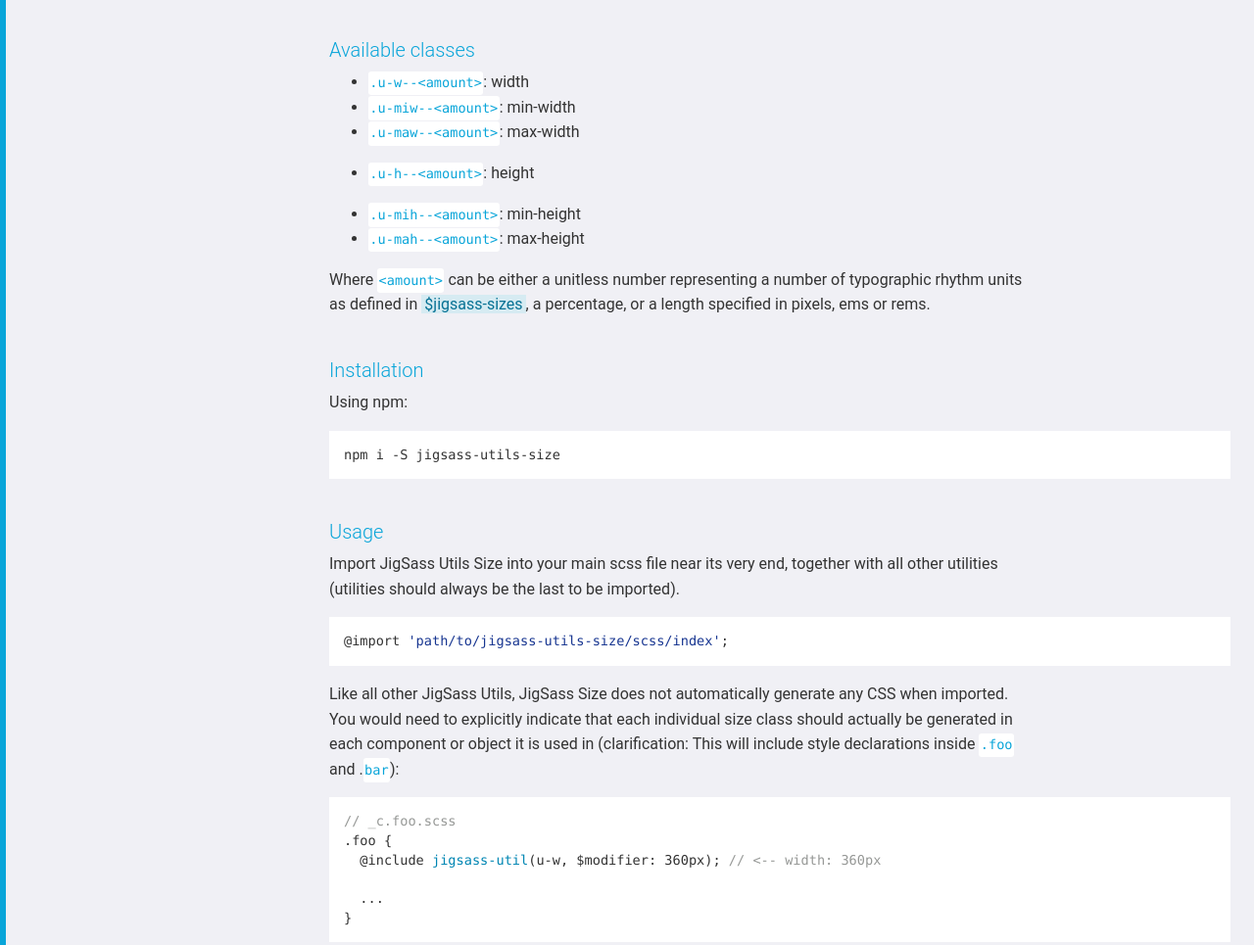
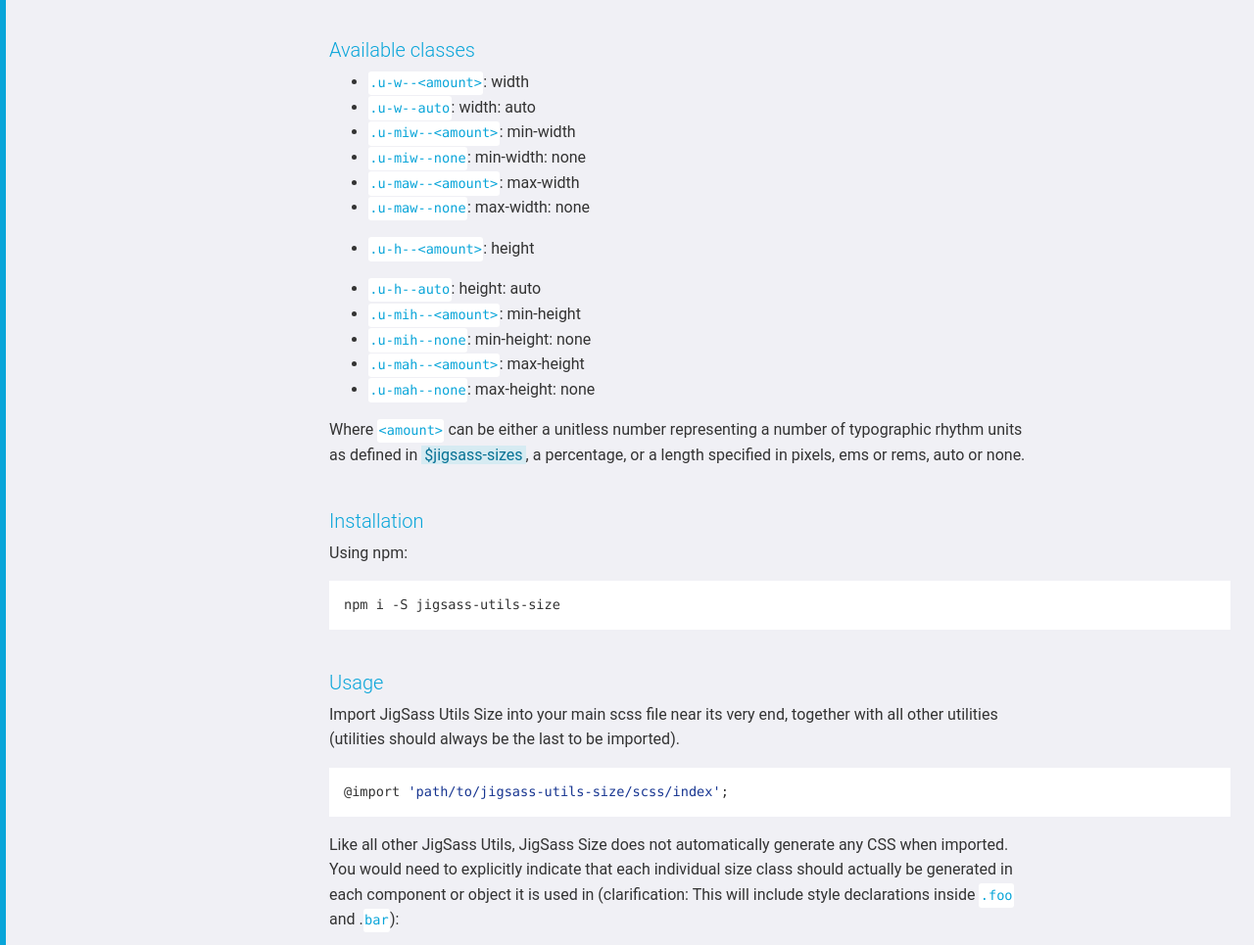
Before and after one commit to TxHawks/jigsass-utils-size, a plain HTML site: page index.html in a window 1280 px wide. Shown: the part 938-1903 px from the top of the page at 98% size. Drawn offline with Linux system fonts and the light colour scheme.

Commit message:
Allow `auto` and `none` sizing classes.

```diff
--- a/index.html
+++ b/index.html
@@ -171,18 +171,24 @@
 <h4 id="available-classes">Available classes</h4>
 <ul>
 <li><code>.u-w--&lt;amount&gt;</code>: width</li>
+<li><code>.u-w--auto</code>: width: auto</li>
 <li><code>.u-miw--&lt;amount&gt;</code>: min-width</li>
-<li><p><code>.u-maw--&lt;amount&gt;</code>: max-width</p>
+<li><code>.u-miw--none</code>: min-width: none</li>
+<li><code>.u-maw--&lt;amount&gt;</code>: max-width</li>
+<li><p><code>.u-maw--none</code>: max-width: none</p>
 </li>
 <li><p><code>.u-h--&lt;amount&gt;</code>: height</p>
 </li>
+<li><code>.u-h--auto</code>: height: auto</li>
 <li><code>.u-mih--&lt;amount&gt;</code>: min-height</li>
+<li><code>.u-mih--none</code>: min-height: none</li>
 <li><code>.u-mah--&lt;amount&gt;</code>: max-height</li>
+<li><code>.u-mah--none</code>: max-height: none</li>
 </ul>
 <p>Where <code>&lt;amount&gt;</code> can be either a unitless number representing a number of
 typographic rhythm units as defined in
 <a href="https://txhawks.github.io/jigsass-tools-typography/#variable-jigsass-sizes">$jigsass-sizes</a>,
-a percentage, or a length specified in pixels, ems or rems.</p>
+a percentage, or a length specified in pixels, ems or rems, auto or none.</p>
 <h4 id="installation">Installation</h4>
 <p>Using npm:</p>
 <pre><code class="lang-sh">npm i -S jigsass-utils-size
@@ -707,7 +713,7 @@
 			</div>
 		</section>
 
-	<footer>Last modified Tuesday, 3 May 2016 19:16</footer>
+	<footer>Last modified Wednesday, 4 May 2016 0:16</footer>
 </main>
 <script src="prism.js"></script>
 <script src="examples.js"></script>
```
Also changed, not shown: assets/sg.css (+7 -1 lines).
